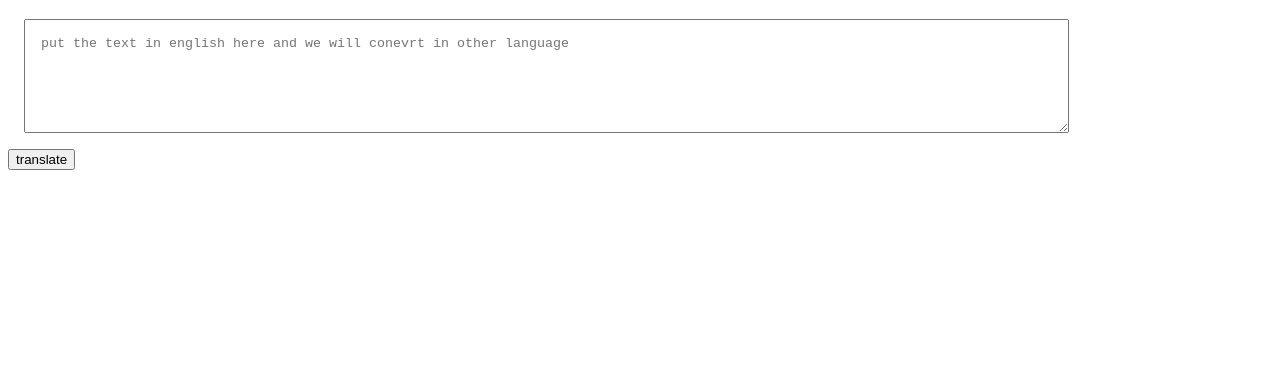
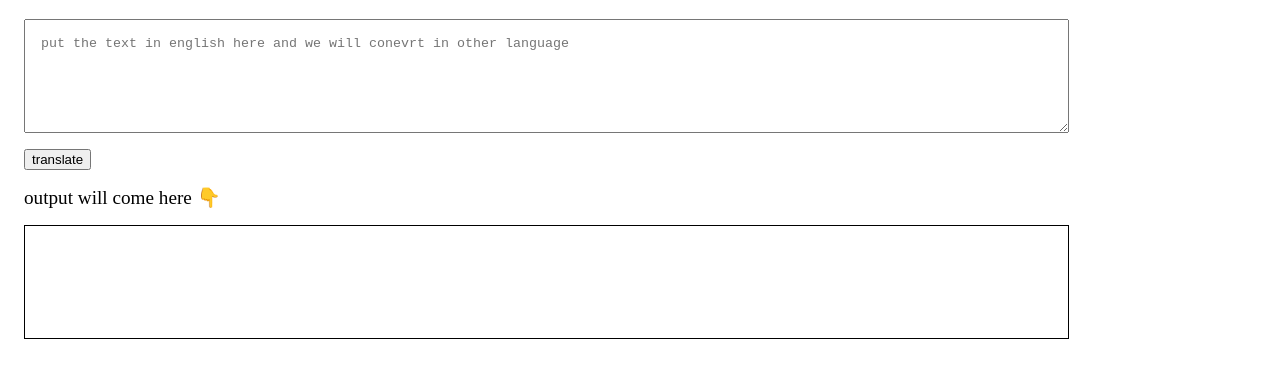
Before and after one commit to AnubhavShrivastav/vanilla-javascript, a plain HTML site: page index.html in a window 1280 px wide. Shown: the part 61-438 px from the top of the page. Drawn offline with Linux system fonts and the light colour scheme.

Commit message:
add output Textarea

```diff
--- a/app.js
+++ b/app.js
@@ -22,6 +22,12 @@ const button = document.querySelector('.btn').addEventListener('click',clickhand
 const textarea = document.querySelector('textarea[name = "translator"]')
 
 function clickhandler(){
-    console.log('clicked')
-    console.log("input:",textarea.value)
+    // console.log('clicked')
+    // console.log("input:",textarea.value)
+    outputText.innerText = "dev " + textarea.value
 }
+
+
+//ex-5
+
+const outputText = document.querySelector('#output')
--- a/index.html
+++ b/index.html
@@ -18,8 +18,25 @@
     }
 
     .btn{
-        margin: 0rem;
+        margin-left: 1rem;
     }
+
+    #output{
+        border: 1px solid black;
+        height: 10vh;
+        width: 80%;
+        padding: 1rem;
+        margin: 1rem;
+    }
+    .write{
+        font-size: larger;
+        padding-top: 1rem;
+        margin-left: 1rem;
+    }
+
+
+
+
 </style>
 
 <body>
@@ -30,6 +47,10 @@
 
     <button class="btn">translate</button>
 
+    <div class="write">output will come here 👇</div>
+
+    <div id="output"></div>
+
 
 
     <script src="app.js"></script>
```
